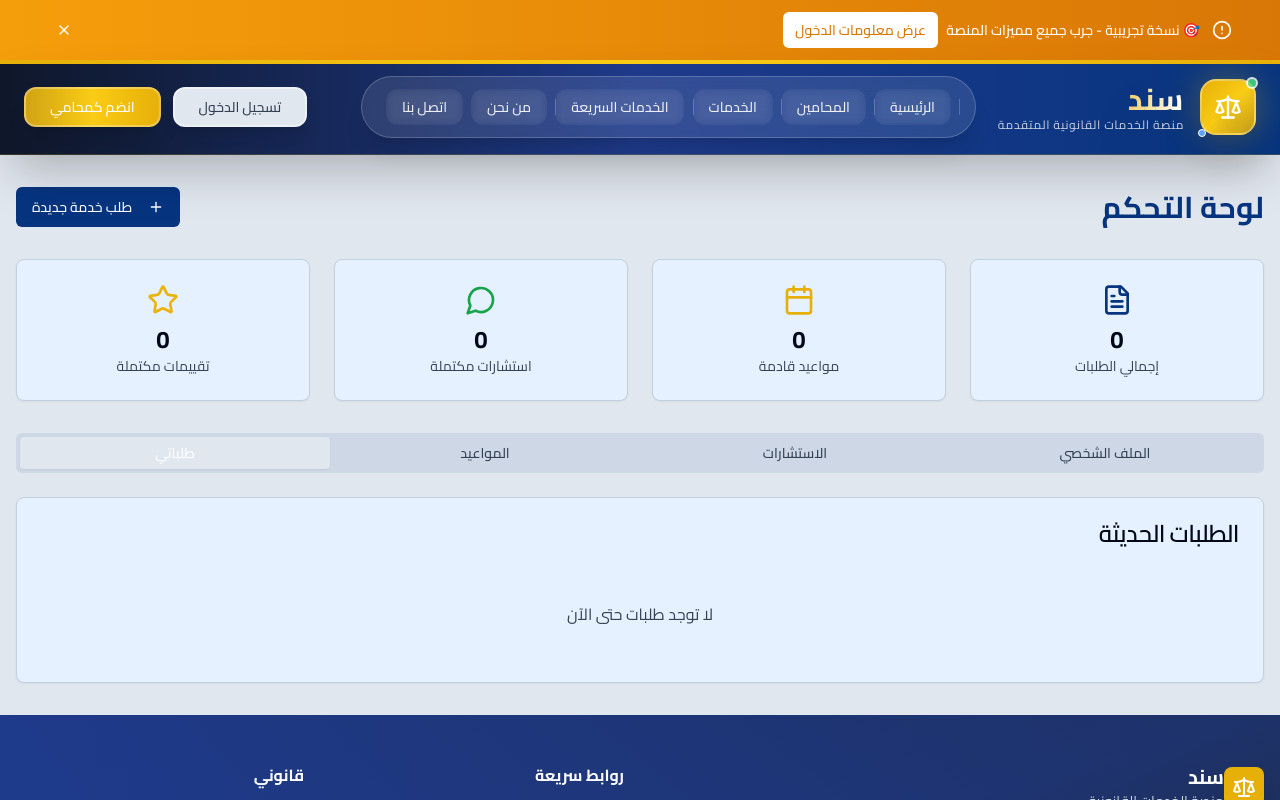
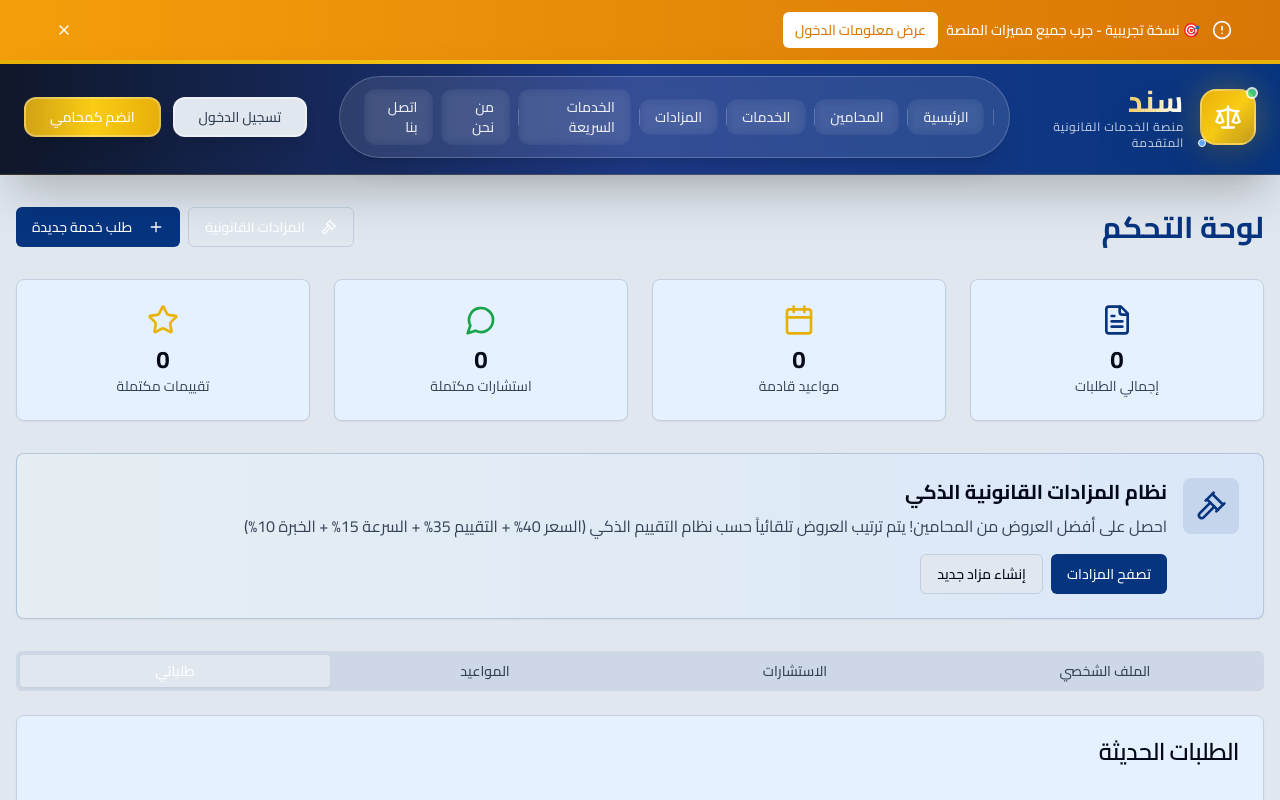
Before and after one commit to kdmatk/snad, a React (Vite) app: page /client-dashboard in a window 1280 px wide. Shown: the top 800 px of the page. Built offline with nearby package versions, Linux system fonts and the light colour scheme.

Commit message:
Add client service access

```diff
--- a/src/components/Header.tsx
+++ b/src/components/Header.tsx
@@ -57,6 +57,9 @@ const Header = () => {
   }, {
     label: "الخدمات",
     href: "/services"
+  }, {
+    label: "المزادات",
+    href: "/legal-auctions"
   }, {
     label: "الخدمات السريعة",
     href: "/quick-services"
--- a/src/pages/ClientDashboard.tsx
+++ b/src/pages/ClientDashboard.tsx
@@ -3,7 +3,7 @@ import { Button } from "@/components/ui/button";
 import { Card, CardContent, CardHeader, CardTitle } from "@/components/ui/card";
 import { Badge } from "@/components/ui/badge";
 import { Tabs, TabsContent, TabsList, TabsTrigger } from "@/components/ui/tabs";
-import { FileText, Calendar, MessageCircle, Star, Clock, User, Phone, Plus, Loader2, Mail, MapPin } from "lucide-react";
+import { FileText, Calendar, MessageCircle, Star, Clock, User, Phone, Plus, Loader2, Mail, MapPin, Gavel } from "lucide-react";
 import { useNavigate } from "react-router-dom";
 import { useClientData } from "@/hooks/useClientData";
 import { useUserProfile } from "@/hooks/useUserProfile";
@@ -44,10 +44,16 @@ const ClientDashboard = () => {
         <div className="container mx-auto px-4">
           <div className="flex items-center justify-between mb-8">
             <h1 className="text-3xl font-bold text-primary">لوحة التحكم</h1>
-            <Button onClick={() => navigate('/request-service')}>
-              <Plus className="h-4 w-4 ml-2" />
-              طلب خدمة جديدة
-            </Button>
+            <div className="flex gap-2">
+              <Button onClick={() => navigate('/legal-auctions')} variant="outline">
+                <Gavel className="h-4 w-4 ml-2" />
+                المزادات القانونية
+              </Button>
+              <Button onClick={() => navigate('/request-service')}>
+                <Plus className="h-4 w-4 ml-2" />
+                طلب خدمة جديدة
+              </Button>
+            </div>
           </div>
 
           {/* Quick Stats */}
@@ -81,6 +87,31 @@ const ClientDashboard = () => {
               </CardContent>
             </Card>
           </div>
+
+          {/* المزادات القانونية - بطاقة إعلانية */}
+          <Card className="mb-8 bg-gradient-to-l from-primary/5 to-secondary/5 border-primary/20">
+            <CardContent className="p-6">
+              <div className="flex items-start gap-4">
+                <div className="p-3 bg-primary/10 rounded-lg">
+                  <Gavel className="h-8 w-8 text-primary" />
+                </div>
+                <div className="flex-1">
+                  <h3 className="text-xl font-bold mb-2">نظام المزادات القانونية الذكي</h3>
+                  <p className="text-muted-foreground mb-4">
+                    احصل على أفضل العروض من المحامين! يتم ترتيب العروض تلقائياً حسب نظام التقييم الذكي (السعر 40% + التقييم 35% + السرعة 15% + الخبرة 10%)
+                  </p>
+                  <div className="flex gap-2">
+                    <Button onClick={() => navigate('/legal-auctions')} className="bg-primary">
+                      تصفح المزادات
+                    </Button>
+                    <Button onClick={() => navigate('/request-service')} variant="outline">
+                      إنشاء مزاد جديد
+                    </Button>
+                  </div>
+                </div>
+              </div>
+            </CardContent>
+          </Card>
 
           <Tabs defaultValue="requests" className="w-full">
             <TabsList className="grid w-full grid-cols-4">
```
